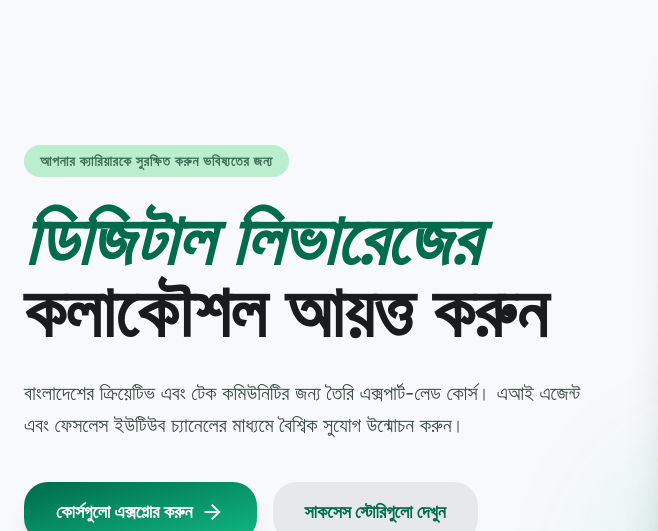
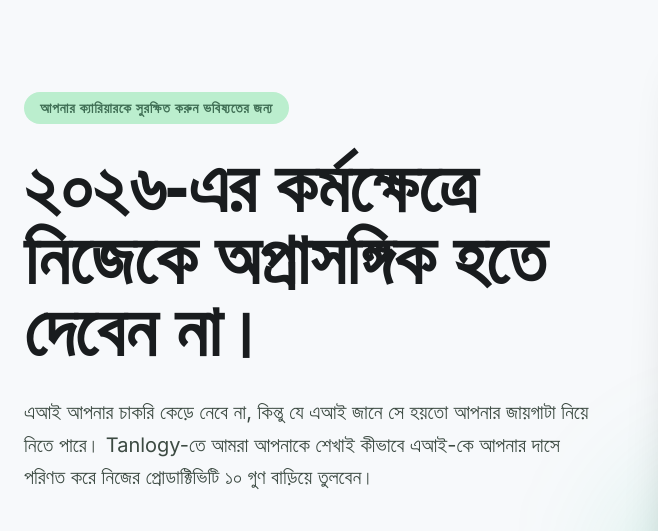
Before and after one commit to taniloy1991/Tanlogy, a website built with Vite: page index.html in a window 1280 px wide. Shown: the part 173-704 px from the top of the page, 0-658 px from the left. Built offline with nearby package versions, Linux system fonts and the light colour scheme; some packages are replaced by stand-ins of ours; no server answers; the database is empty; grey boxes are pictures that could not be loaded.

Commit message:
feat(frontend): set new default hero text as provided by user

```diff
--- a/index.html
+++ b/index.html
@@ -139,10 +139,10 @@
 <div class="z-10">
 <span class="inline-block px-4 py-1.5 mb-6 text-sm font-bold tracking-wider uppercase bg-secondary-container text-on-secondary-container rounded-full">আপনার ক্যারিয়ারকে সুরক্ষিত করুন ভবিষ্যতের জন্য</span>
 <h1 id="hero-title" class="text-5xl md:text-7xl font-black text-on-surface leading-tight mb-8">
-                        <span class="text-primary italic">ডিজিটাল লিভারেজের</span> কলাকৌশল আয়ত্ত করুন
+                        ২০২৬-এর কর্মক্ষেত্রে নিজেকে অপ্রাসঙ্গিক হতে দেবেন না।
 </h1>
 <p id="hero-subtitle" class="text-xl text-on-surface-variant leading-relaxed mb-10 max-w-xl">
-                        বাংলাদেশের ক্রিয়েটিভ এবং টেক কমিউনিটির জন্য তৈরি এক্সপার্ট-লেড কোর্স। এআই এজেন্ট এবং ফেসলেস ইউটিউব চ্যানেলের মাধ্যমে বৈশ্বিক সুযোগ উন্মোচন করুন।
+                        এআই আপনার চাকরি কেড়ে নেবে না, কিন্তু যে এআই জানে সে হয়তো আপনার জায়গাটা নিয়ে নিতে পারে। Tanlogy-তে আমরা আপনাকে শেখাই কীভাবে এআই-কে আপনার দাসে পরিণত করে নিজের প্রোডাক্টিভিটি ১০ গুণ বাড়িয়ে তুলবেন।
                     </p>
 <div class="flex flex-col sm:flex-row gap-4">
 <a href="#courses" class="bg-gradient-to-br from-primary to-primary-container text-on-primary px-8 py-4 rounded-xl font-bold text-lg shadow-xl button-settle flex items-center justify-center gap-2 w-fit">
```
